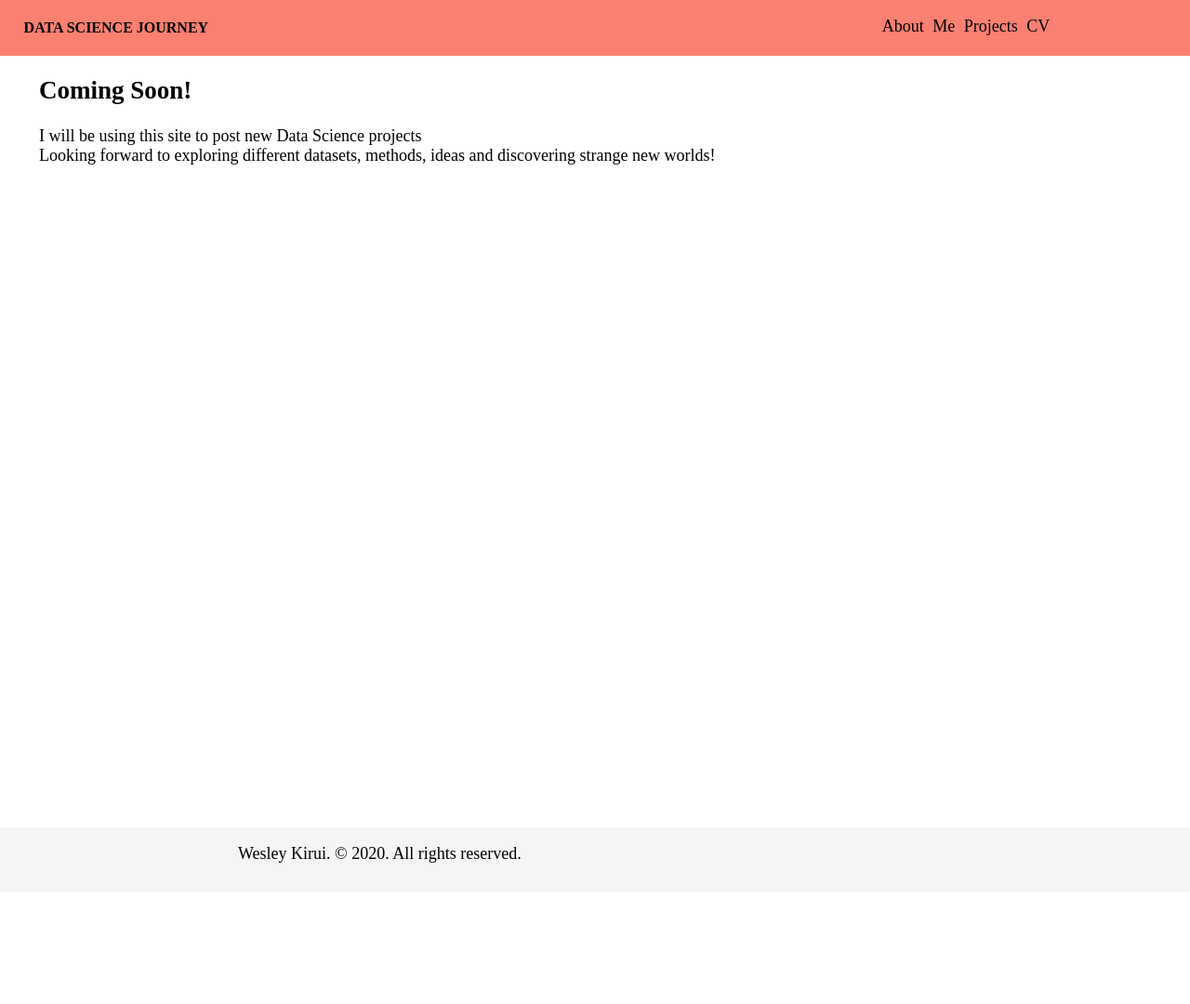
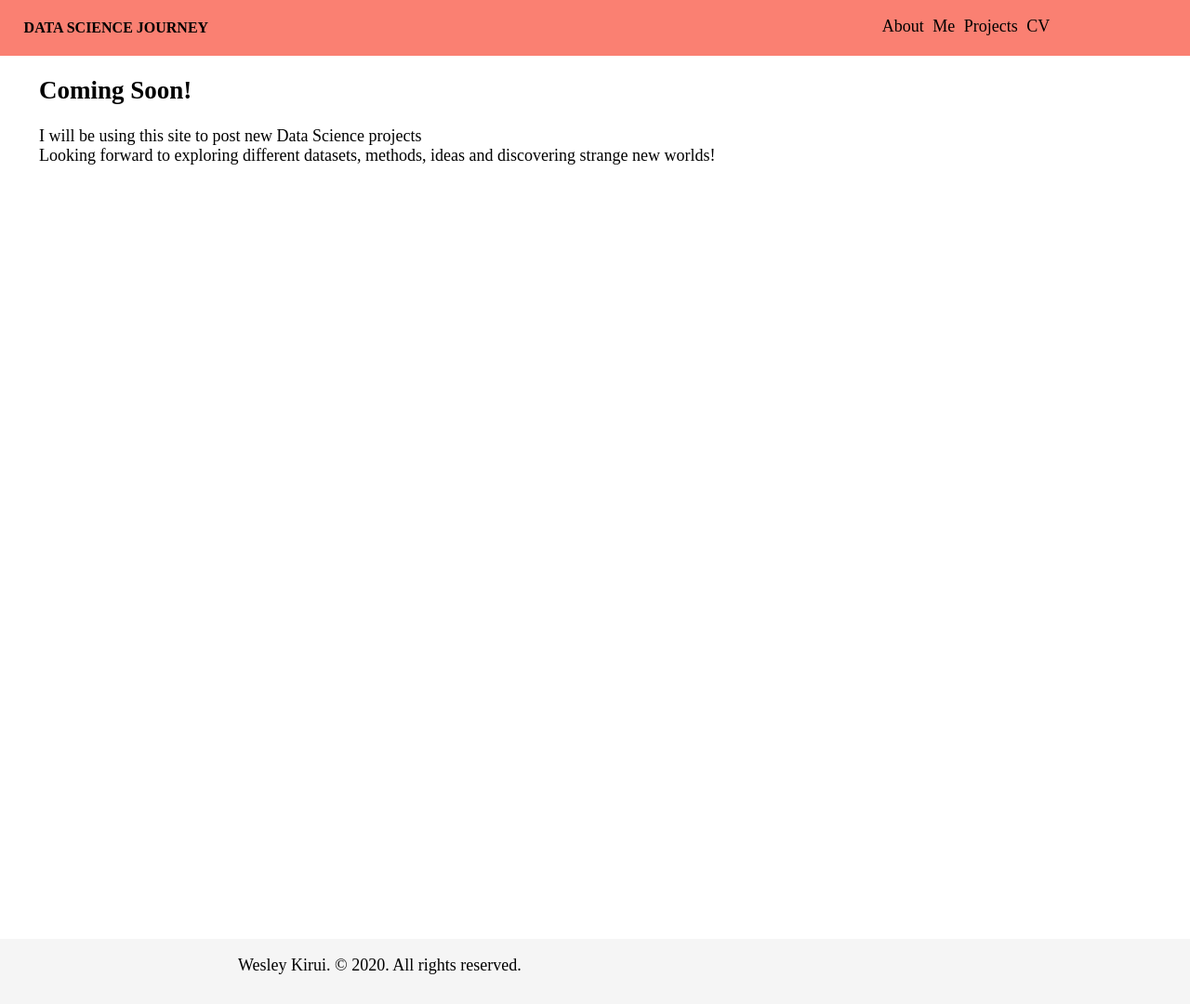
Before and after one commit to wkirui/wkirui.github.io, a Jekyll site: the page built from index.html, in a window 1280 px wide. Shown: the whole page at 93% size. Built offline with Jekyll 4.4.1, drawn with Linux system fonts in a browser that asks for light colours; nearby versions of some CDN libraries; before the commit the page ends 960 px from its top, so only the background shows below that.

Commit message:
adjusted min-view height

```diff
--- a/assets/css/style.css
+++ b/assets/css/style.css
@@ -22,6 +22,8 @@ body {
     padding-bottom: 60px;
     margin-left: auto;
     margin-bottom: 60px;
+    overflow: hidden;
+    min-height: 100vh;
 }
 
 p {
@@ -155,6 +157,7 @@ ion-icon {
     }
 
     #content-wrap {
+        position: relative;
         padding-bottom: 60px;
         display: block;
         overflow: hidden;
```
Also changed, not shown: 1 other file.
